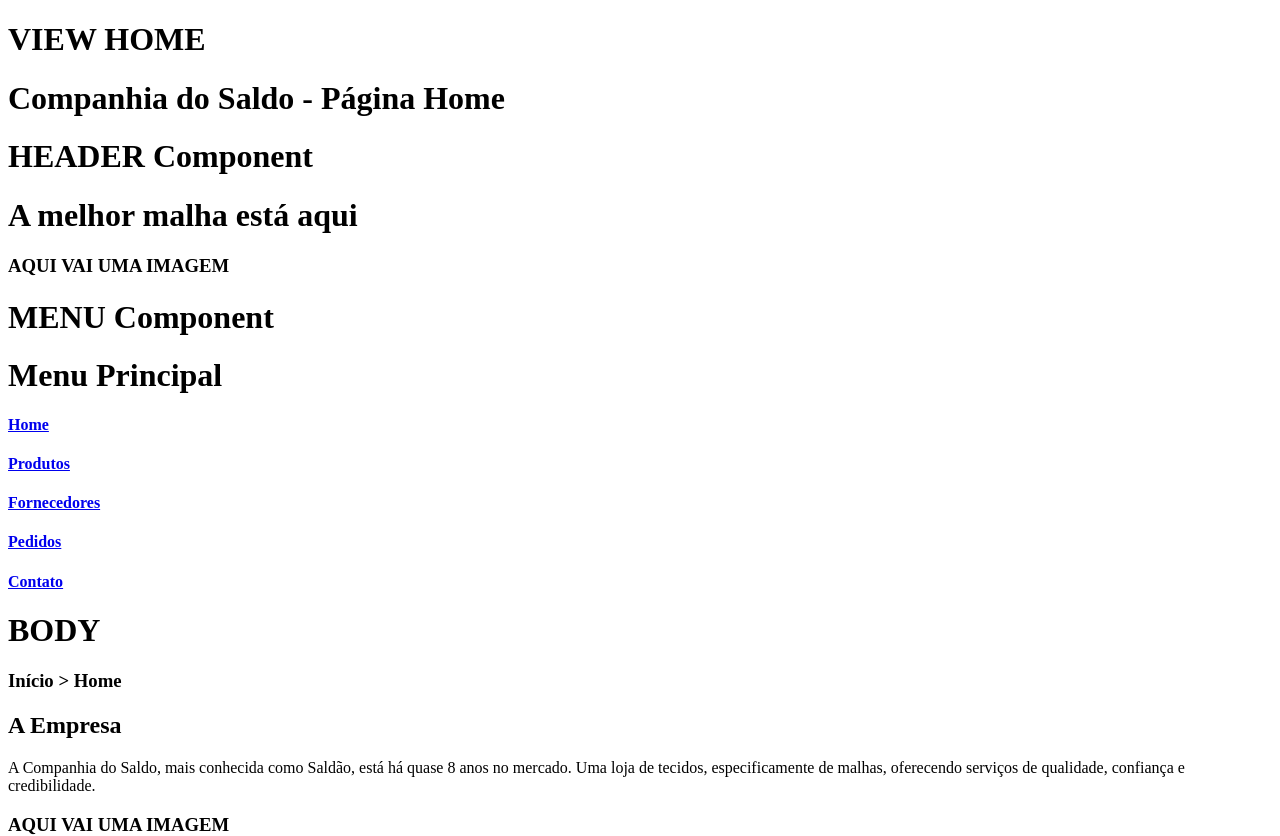
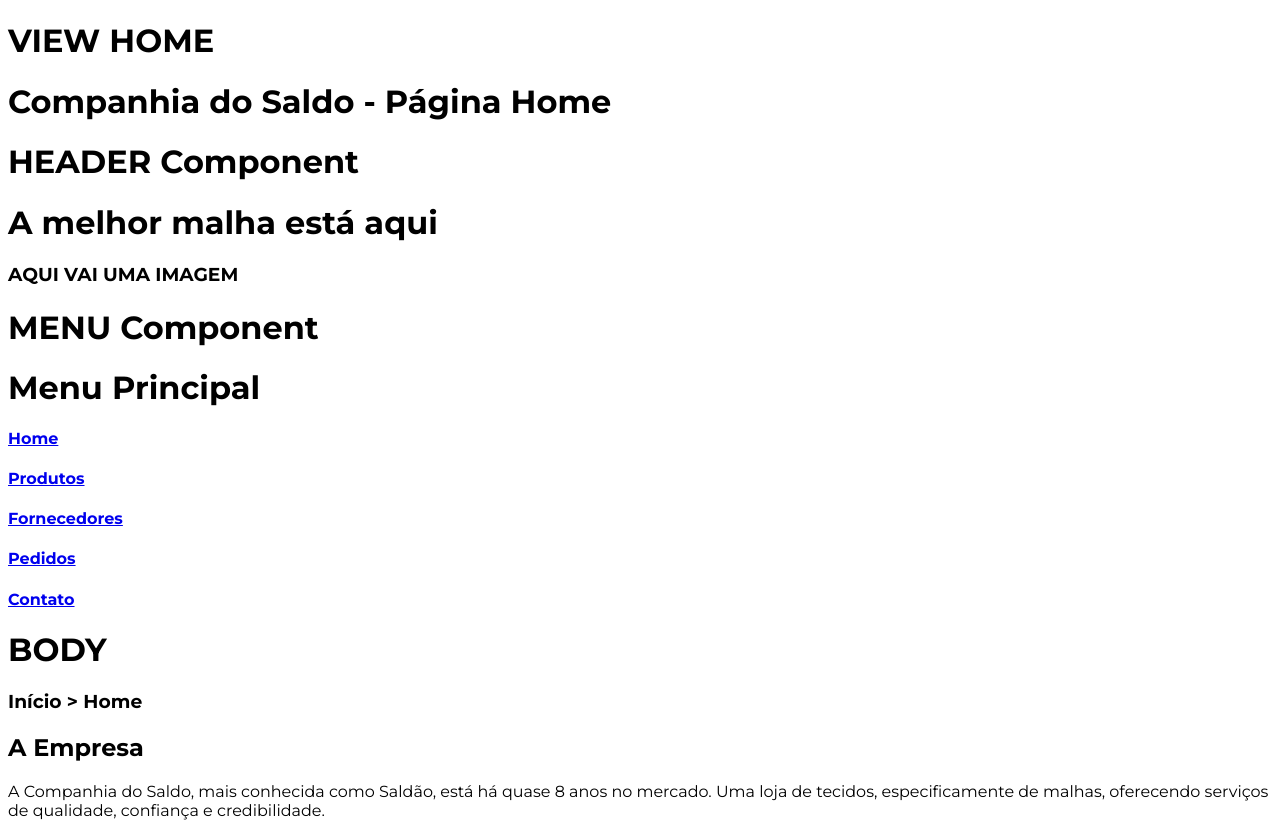
Before and after one commit to marcusviniciusmo/Companhia_Do_Saldo_Website, a React (Vite) app in the folder frontend/: page / in a window 1280 px wide. Shown: the top 836 px of the page. Built offline with nearby package versions, Linux system fonts and the light colour scheme.

Commit message:
Adding the Montserrat font to the project

```diff
--- /dev/null
+++ b/frontend/src/index.css
@@ -0,0 +1,5 @@
+@import url('https://fonts.googleapis.com/css2?family=Montserrat:wght@400;600;700;900&display=swap');
+
+body {
+  font-family: 'Montserrat', sans-serif;
+}
--- a/frontend/src/main.tsx
+++ b/frontend/src/main.tsx
@@ -1,6 +1,7 @@
 import React from 'react';
 import ReactDOM from 'react-dom/client';
 import App from './App';
+import './index.css';
 
 ReactDOM.createRoot(document.getElementById('root') as HTMLElement).render(
   <React.StrictMode>
```
